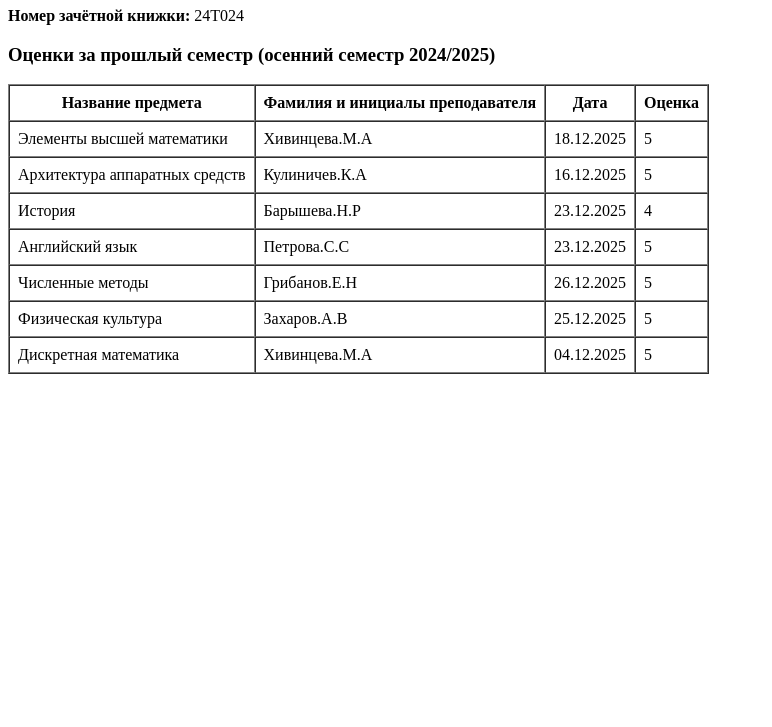
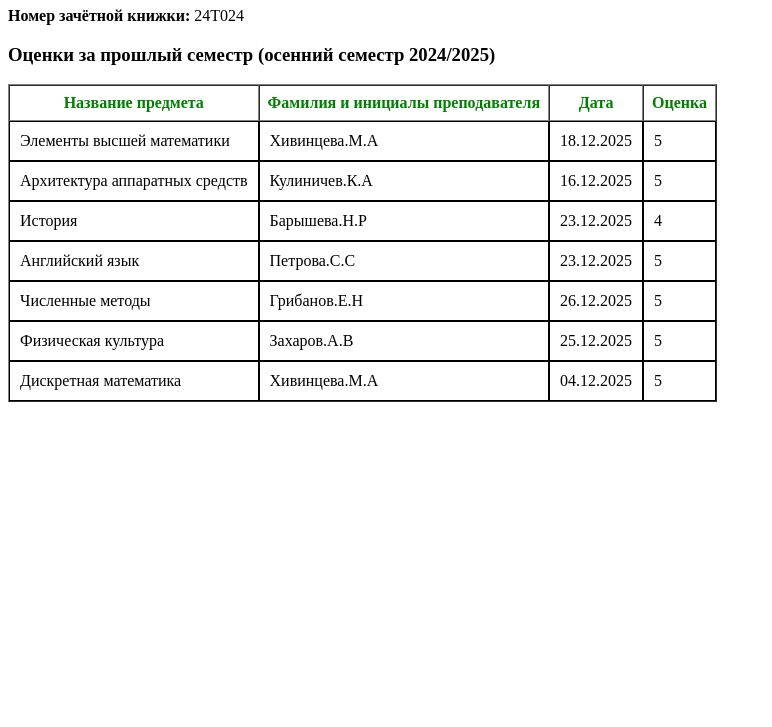
Before and after one commit to velichkoev/yeseniya.velichko, a plain HTML site: page grades.html in a window 1280 px wide. Shown: the part 73-800 px from the top of the page, without its empty margins (0-772 px from the left). Drawn offline with Linux system fonts and the light colour scheme.

Commit message:
Style td in branch-td-1

```diff
--- a/grades.html
+++ b/grades.html
@@ -2,6 +2,7 @@
 <html lang="ru">
 <head>
     <meta charset="UTF-8">
+    <link rel="stylesheet" href="newstyle.css">
     <title>Успеваемость</title>
 </head>
 <body>
--- a/newstyle.css
+++ b/newstyle.css
@@ -4,3 +4,6 @@ h1{font-size:2em;
 th{color:green;
    font-weight:bold;
 }
+td{padding:10px;
+   border: 1px solid black;
+}
```
